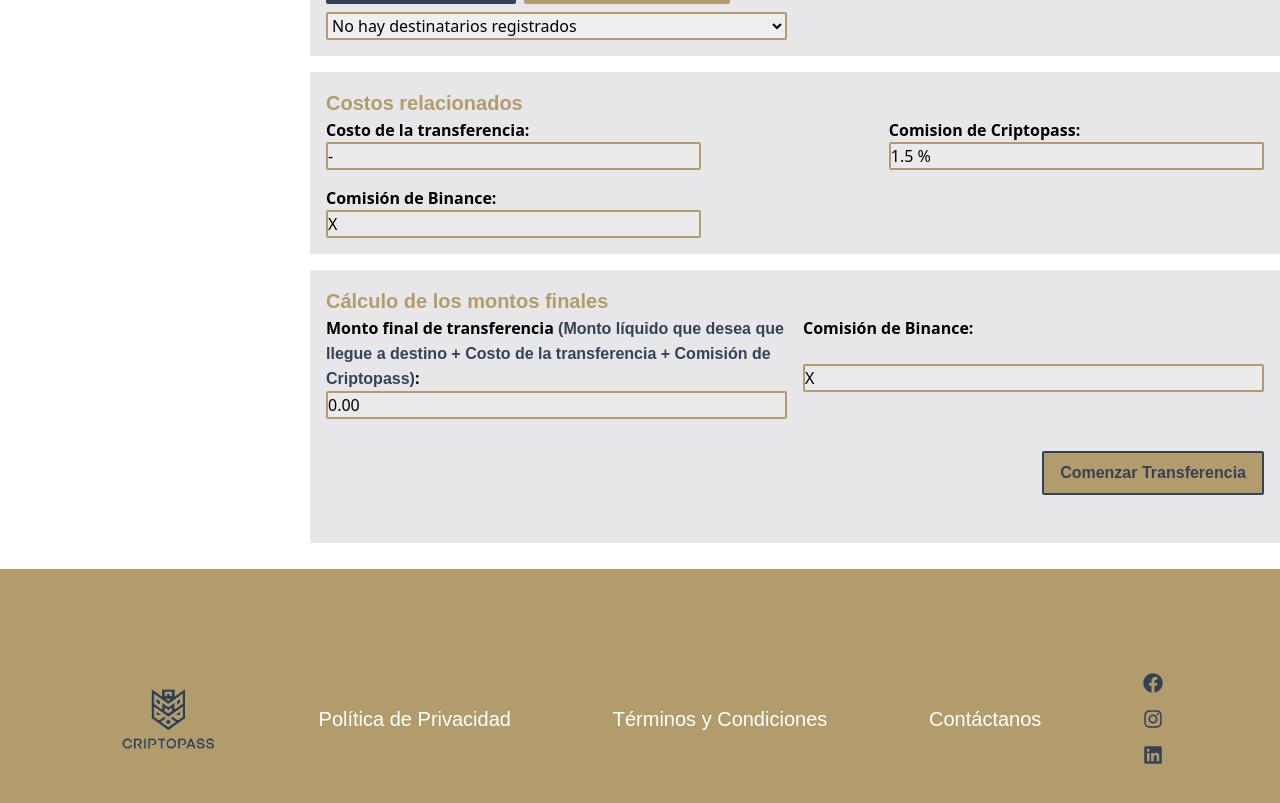
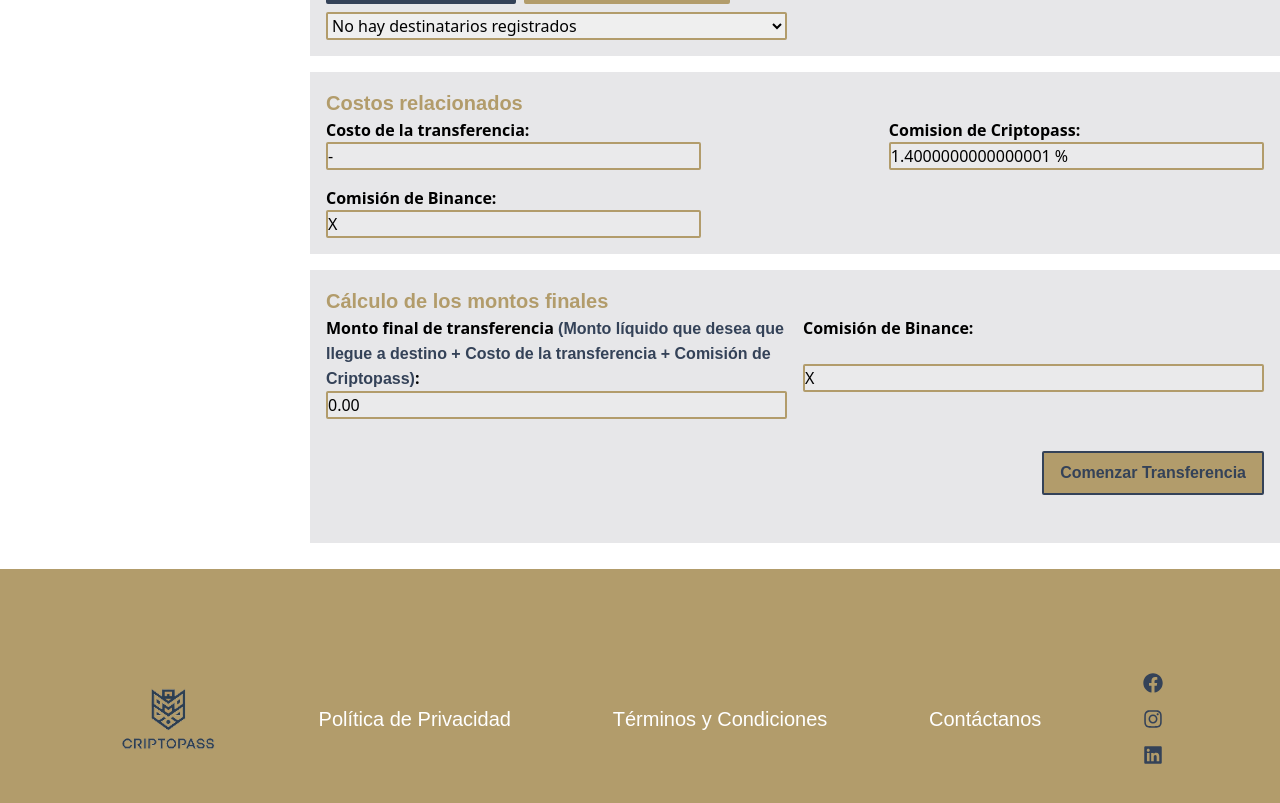
Before and after one commit to Juanpibazan/criptopass-frontend, a React (Vite) app: page /transfer in a window 1280 px wide. Shown: the part 984-1787 px from the top of the page. Built offline with nearby package versions, Linux system fonts and the light colour scheme.

Commit message:
Changed the developer fee to 1.4%

```diff
--- a/src/sections/TransferSection.jsx
+++ b/src/sections/TransferSection.jsx
@@ -22,7 +22,7 @@ const TransferSection = ()=>{
     const [sourcePaymentRail, setSourcePaymentRail] = useState('');
     const [liquidAmount,setLiquidAmount] = useState(0.00);
     //const [developerFee,setDeveloperFee] = useState(liquidAmount>=100000 ? 0.015 : liquidAmount>=10000 ? 0.021 : 0.026);
-    const [developerFee,setDeveloperFee] = useState(0.015);
+    const [developerFee,setDeveloperFee] = useState(0.014);
     const [transferType, setTransferType] = useState('');
     const [transferCost, setTransferCost] = useState(transferType==='wire' ? 10 : transferType === 'ach' ? 0.50 : transferType === 'ach_same_day' ? 1 : 0);
     const [destinationCurrency,setDestinationCurrency] = useState('usd');
```
